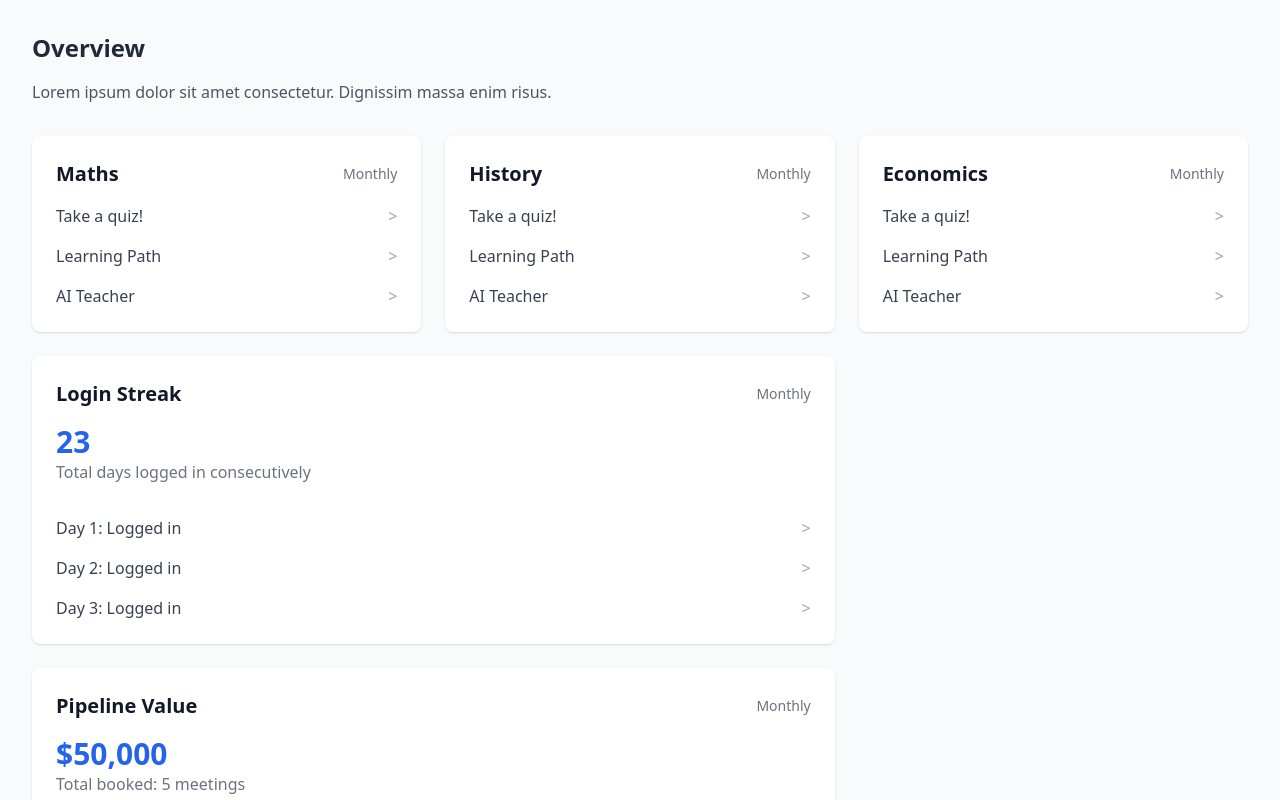
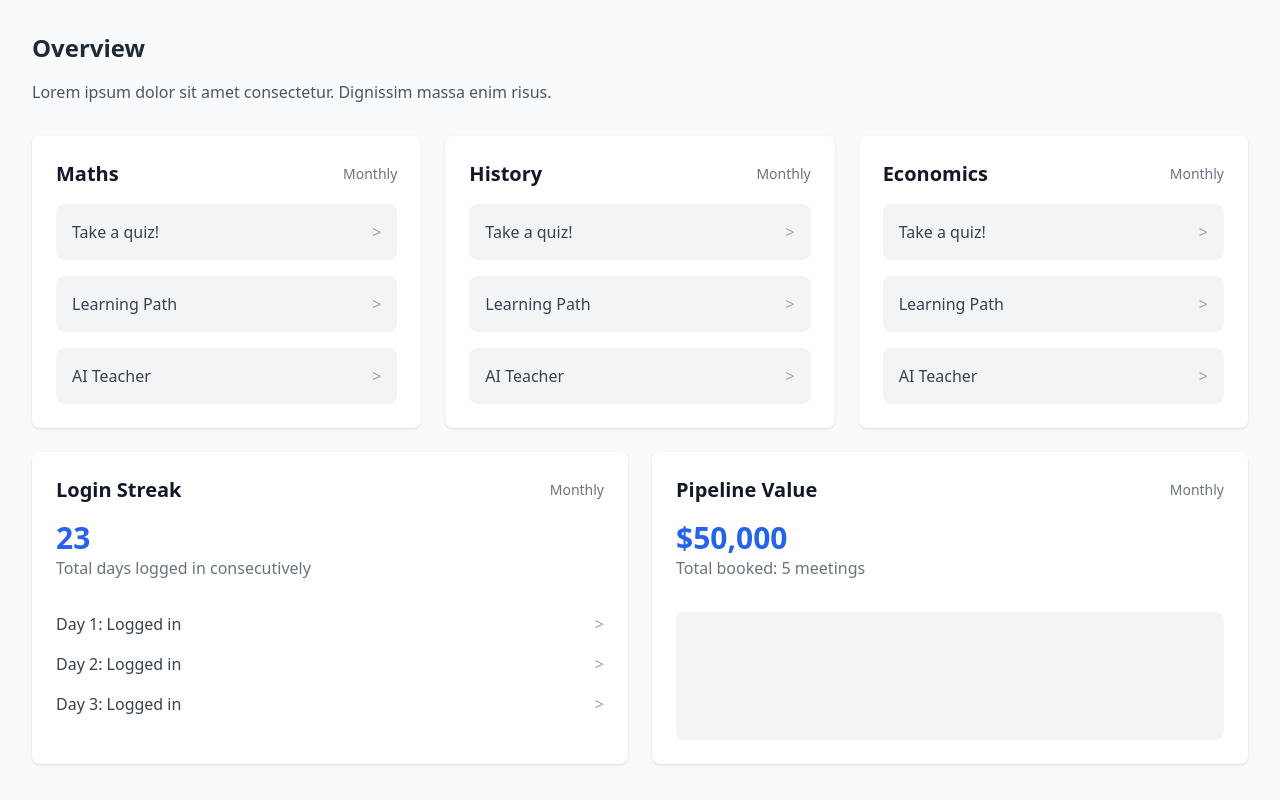
Before and after one commit to Gabb3e/ai_assistant_teacher, a React (Create React App) app in the folder frontend/: page /dashboard in a window 1280 px wide. Shown: the top 800 px of the page. Built offline with nearby package versions, Linux system fonts and the light colour scheme.

Commit message:
Added basic designs to the dashboard page

```diff
--- a/frontend/src/Dashboard.js
+++ b/frontend/src/Dashboard.js
@@ -8,7 +8,7 @@ const Dashboard = () => {
         Lorem ipsum dolor sit amet consectetur. Dignissim massa enim risus.
       </p>
 
-      <div className="grid grid-cols-3 gap-6">
+      <div className="grid grid-cols-3 gap-6 mb-6">
         {/* Subject Sections */}
         <div className="bg-white rounded-lg shadow p-6">
           <div className="flex justify-between items-center mb-4">
@@ -16,15 +16,15 @@ const Dashboard = () => {
             <span className="text-sm text-gray-500">Monthly</span>
           </div>
           <div className="space-y-4">
-            <div className="flex items-center justify-between">
+            <div className="bg-gray-100 p-4 rounded-lg flex items-center justify-between">
               <span className="text-gray-700">Take a quiz!</span>
               <span className="text-gray-400">{'>'}</span>
             </div>
-            <div className="flex items-center justify-between">
+            <div className="bg-gray-100 p-4 rounded-lg flex items-center justify-between">
               <span className="text-gray-700">Learning Path</span>
               <span className="text-gray-400">{'>'}</span>
             </div>
-            <div className="flex items-center justify-between">
+            <div className="bg-gray-100 p-4 rounded-lg flex items-center justify-between">
               <span className="text-gray-700">AI Teacher</span>
               <span className="text-gray-400">{'>'}</span>
             </div>
@@ -37,15 +37,15 @@ const Dashboard = () => {
             <span className="text-sm text-gray-500">Monthly</span>
           </div>
           <div className="space-y-4">
-            <div className="flex items-center justify-between">
+            <div className="bg-gray-100 p-4 rounded-lg flex items-center justify-between">
               <span className="text-gray-700">Take a quiz!</span>
               <span className="text-gray-400">{'>'}</span>
             </div>
-            <div className="flex items-center justify-between">
+            <div className="bg-gray-100 p-4 rounded-lg flex items-center justify-between">
               <span className="text-gray-700">Learning Path</span>
               <span className="text-gray-400">{'>'}</span>
             </div>
-            <div className="flex items-center justify-between">
+            <div className="bg-gray-100 p-4 rounded-lg flex items-center justify-between">
               <span className="text-gray-700">AI Teacher</span>
               <span className="text-gray-400">{'>'}</span>
             </div>
@@ -58,23 +58,25 @@ const Dashboard = () => {
             <span className="text-sm text-gray-500">Monthly</span>
           </div>
           <div className="space-y-4">
-            <div className="flex items-center justify-between">
+            <div className="bg-gray-100 p-4 rounded-lg flex items-center justify-between">
               <span className="text-gray-700">Take a quiz!</span>
               <span className="text-gray-400">{'>'}</span>
             </div>
-            <div className="flex items-center justify-between">
+            <div className="bg-gray-100 p-4 rounded-lg flex items-center justify-between">
               <span className="text-gray-700">Learning Path</span>
               <span className="text-gray-400">{'>'}</span>
             </div>
-            <div className="flex items-center justify-between">
+            <div className="bg-gray-100 p-4 rounded-lg flex items-center justify-between">
               <span className="text-gray-700">AI Teacher</span>
               <span className="text-gray-400">{'>'}</span>
             </div>
           </div>
         </div>
+      </div>
 
+      <div className="grid grid-cols-2 gap-6">
         {/* Login Streak Section */}
-        <div className="col-span-2 bg-white rounded-lg shadow p-6">
+        <div className="bg-white rounded-lg shadow p-6">
           <div className="flex justify-between items-center mb-4">
             <h3 className="text-xl font-bold text-gray-900">Login Streak</h3>
             <span className="text-sm text-gray-500">Monthly</span>
@@ -102,7 +104,7 @@ const Dashboard = () => {
         </div>
 
         {/* Pipeline Value Section */}
-        <div className="col-span-2 bg-white rounded-lg shadow p-6">
+        <div className="bg-white rounded-lg shadow p-6">
           <div className="flex justify-between items-center mb-4">
             <h3 className="text-xl font-bold text-gray-900">Pipeline Value</h3>
             <span className="text-sm text-gray-500">Monthly</span>
```
